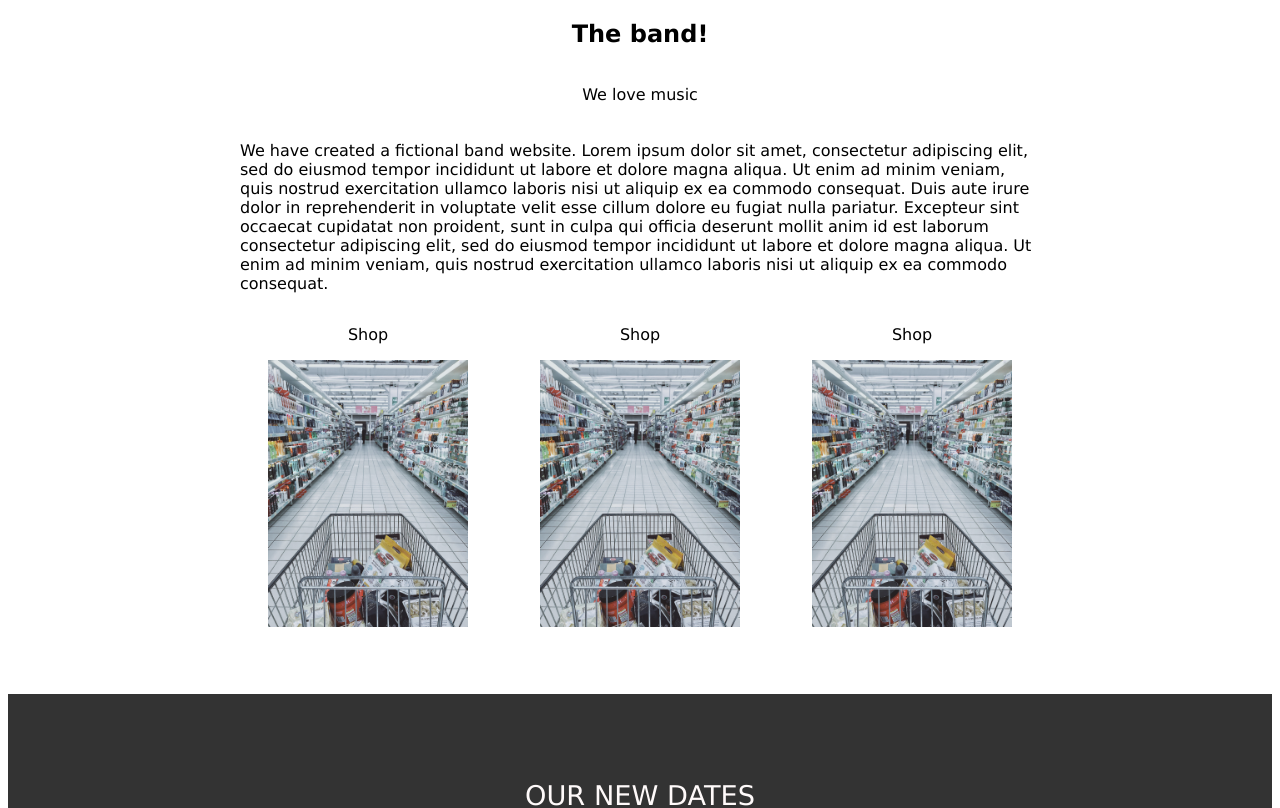
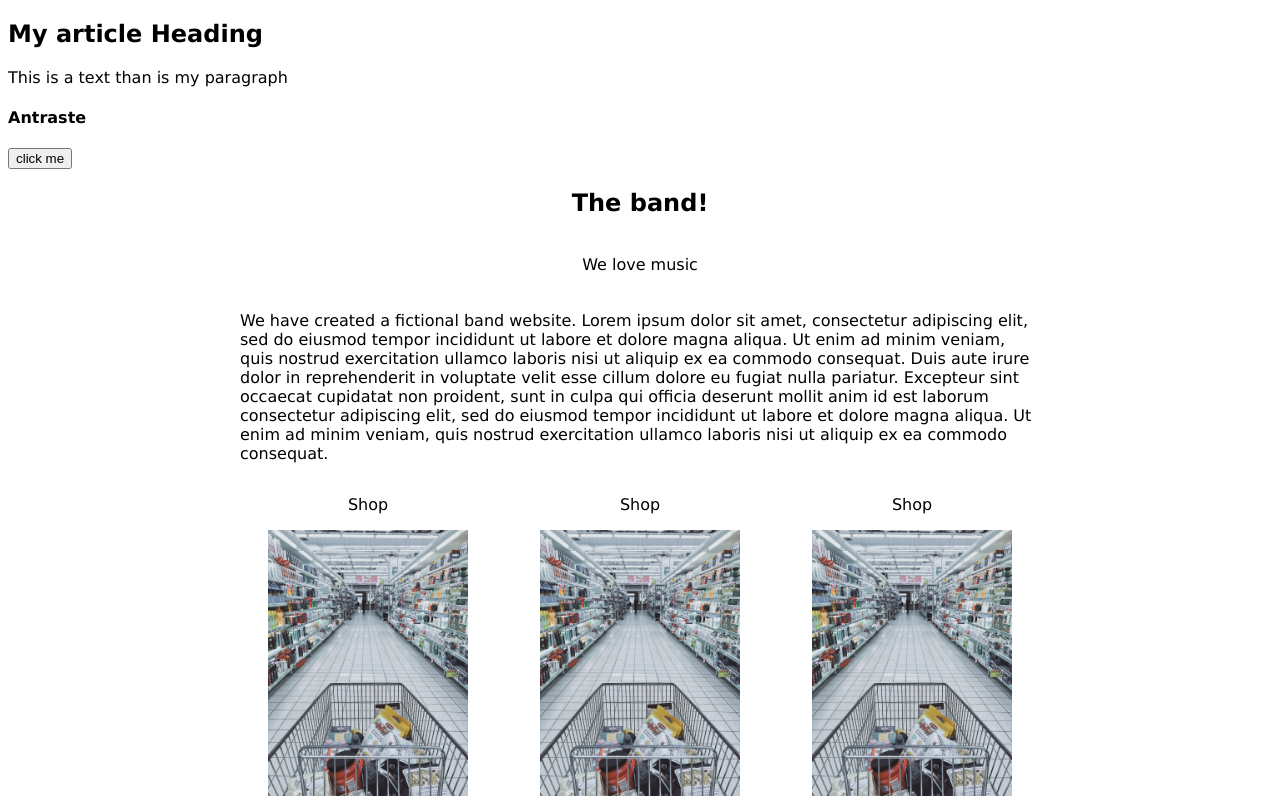
Before and after one commit to MariusCodeAcademy/first-CRA-type1, a React (Create React App) app: page / in a window 1280 px wide. Shown: the top 808 px of the page. Built offline with nearby package versions, Linux system fonts and the light colour scheme.

Commit message:
props children

```diff
--- a/src/App.jsx
+++ b/src/App.jsx
@@ -1,7 +1,8 @@
 import './App.css';
-import MyButton from './components/MyButton';
+// import MyButton from './components/MyButton';
 import BottomCardContainer from './components/BottomCardContainer';
 import BottomSectionHeader from './components/BottomSectionHeader';
+import MyArticle from './components/MyArticle';
 import Tags from './components/Tags';
 import TopSectionHeader from './components/TopSection/TopSectionHeader';
 
@@ -16,6 +17,11 @@ const topSecionData = {
 function App() {
   return (
     <div className='App'>
+      <MyArticle>
+        <p>This is a text than is my paragraph</p>
+        <h4>Antraste</h4>
+        <button>click me</button>
+      </MyArticle>
       <section className='top container'>
         <TopSectionHeader
           title={topSecionData.title}
--- /dev/null
+++ b/src/components/MyArticle.jsx
@@ -0,0 +1,12 @@
+function MyArticle(props) {
+  // props.children - specialus props kuriuo mes perduodam visa
+  // tarp pradzios ir pabaigos esancia sutruktura ir texta i komponenta
+  return (
+    <article>
+      <h2>My article Heading</h2>
+      <div>{props.children}</div>
+    </article>
+  );
+}
+
+export default MyArticle;
--- a/src/components/MyBottomCard/TopCardImage.jsx
+++ b/src/components/MyBottomCard/TopCardImage.jsx
@@ -1,4 +1,5 @@
 import desertImg from '../../assets/desert.jpg';
+
 // top image
 export default function TopCardImage() {
   return <img src={desertImg} alt='cart' />;
```
